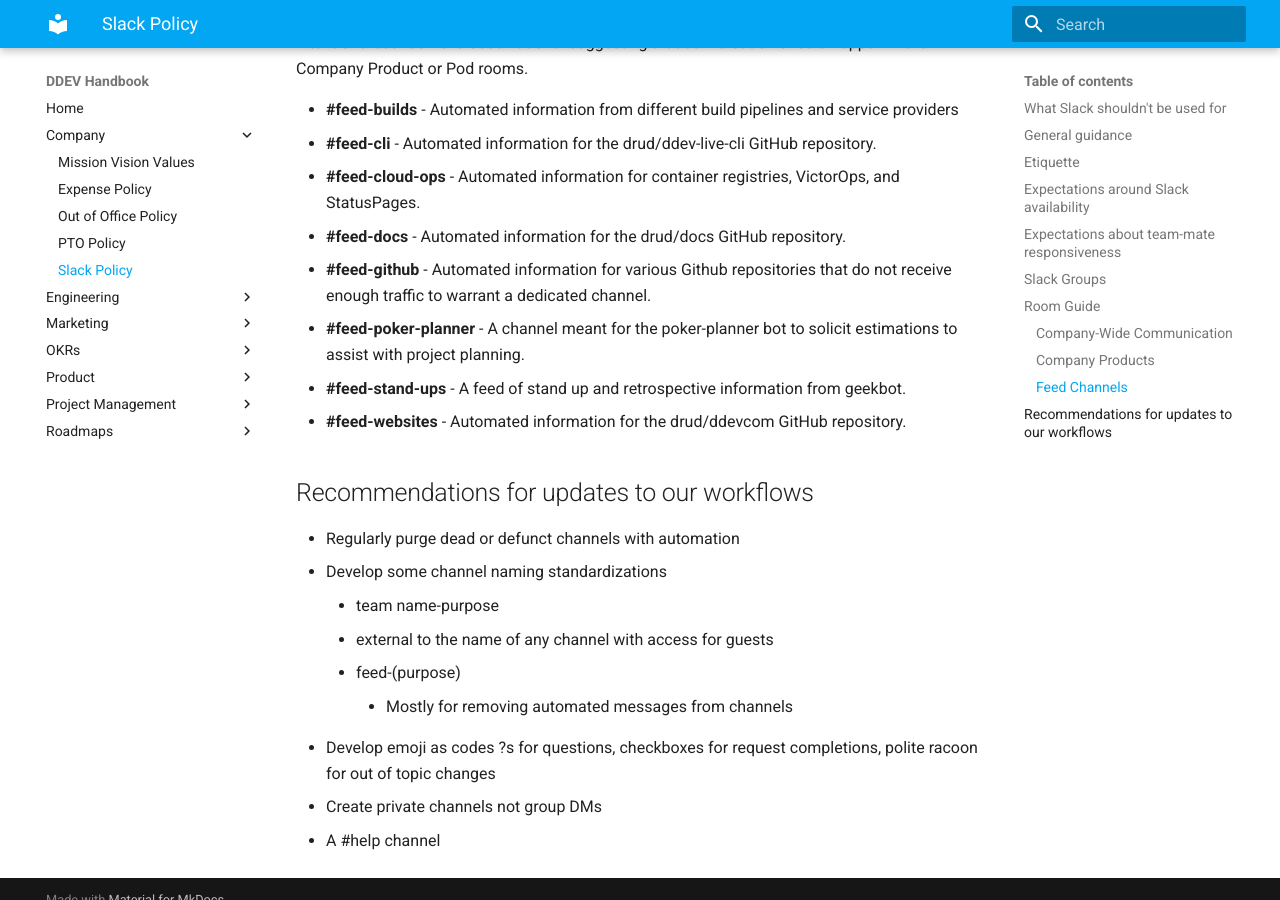
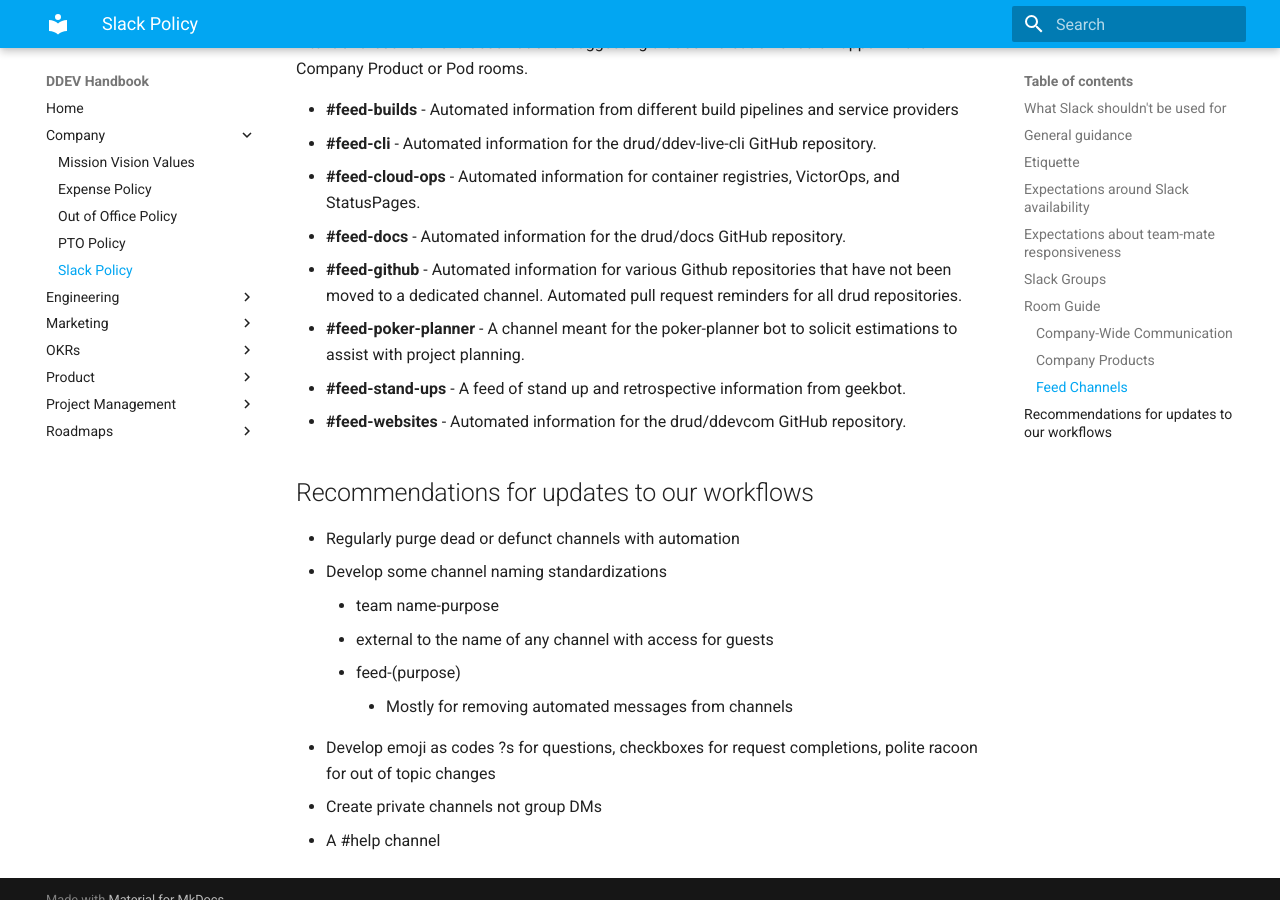
Before and after one commit to fru-io/handbook, an MkDocs documentation site: the page built from docs/company/slack-policy.md, in a window 1280 px wide and 900 px high, scrolled down 2937 px. Built offline with MkDocs 1.6.1 and Material for MkDocs 9.7.7, drawn with Linux system fonts in a browser that asks for light colours.

Commit message:
Update slack-policy.md

```diff
--- a/docs/company/slack-policy.md
+++ b/docs/company/slack-policy.md
@@ -81,7 +81,7 @@ Feed channels are automated rooms that receive incoming traffic from external se
 - **#feed-cli** - Automated information for the drud/ddev-live-cli GitHub repository.
 - **#feed-cloud-ops** - Automated information for container registries, VictorOps, and StatusPages.
 - **#feed-docs** - Automated information for the drud/docs GitHub repository.
-- **#feed-github** - Automated information for various Github repositories that do not receive enough traffic to warrant a dedicated channel.
+- **#feed-github** - Automated information for various Github repositories that have not been moved to a dedicated channel. Automated pull request reminders for all drud repositories.
 - **#feed-poker-planner** - A channel meant for the poker-planner bot to solicit estimations to assist with project planning.
 - **#feed-stand-ups** - A feed of stand up and retrospective information from geekbot.
 - **#feed-websites** - Automated information for the drud/ddevcom GitHub repository.
```
